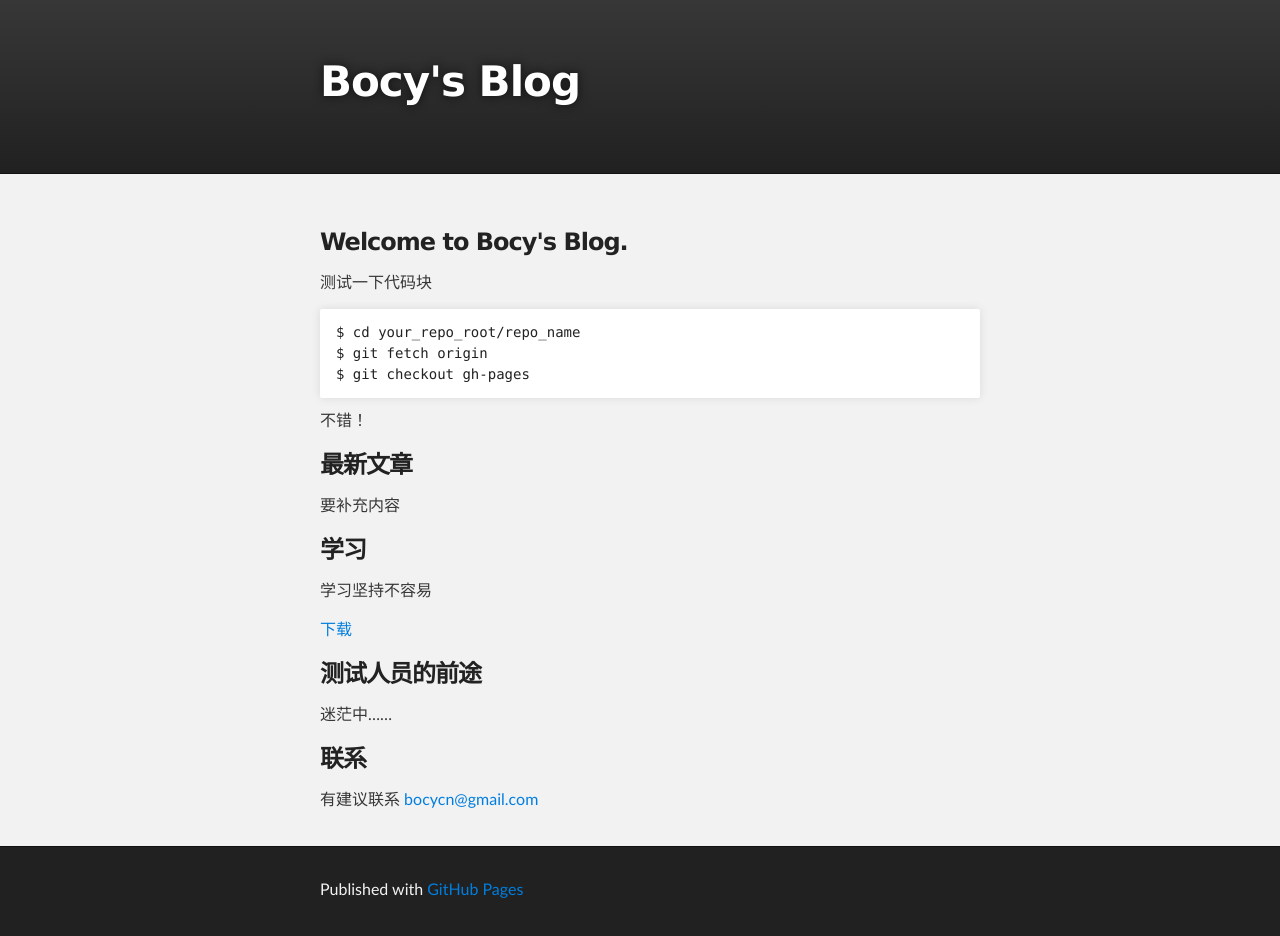
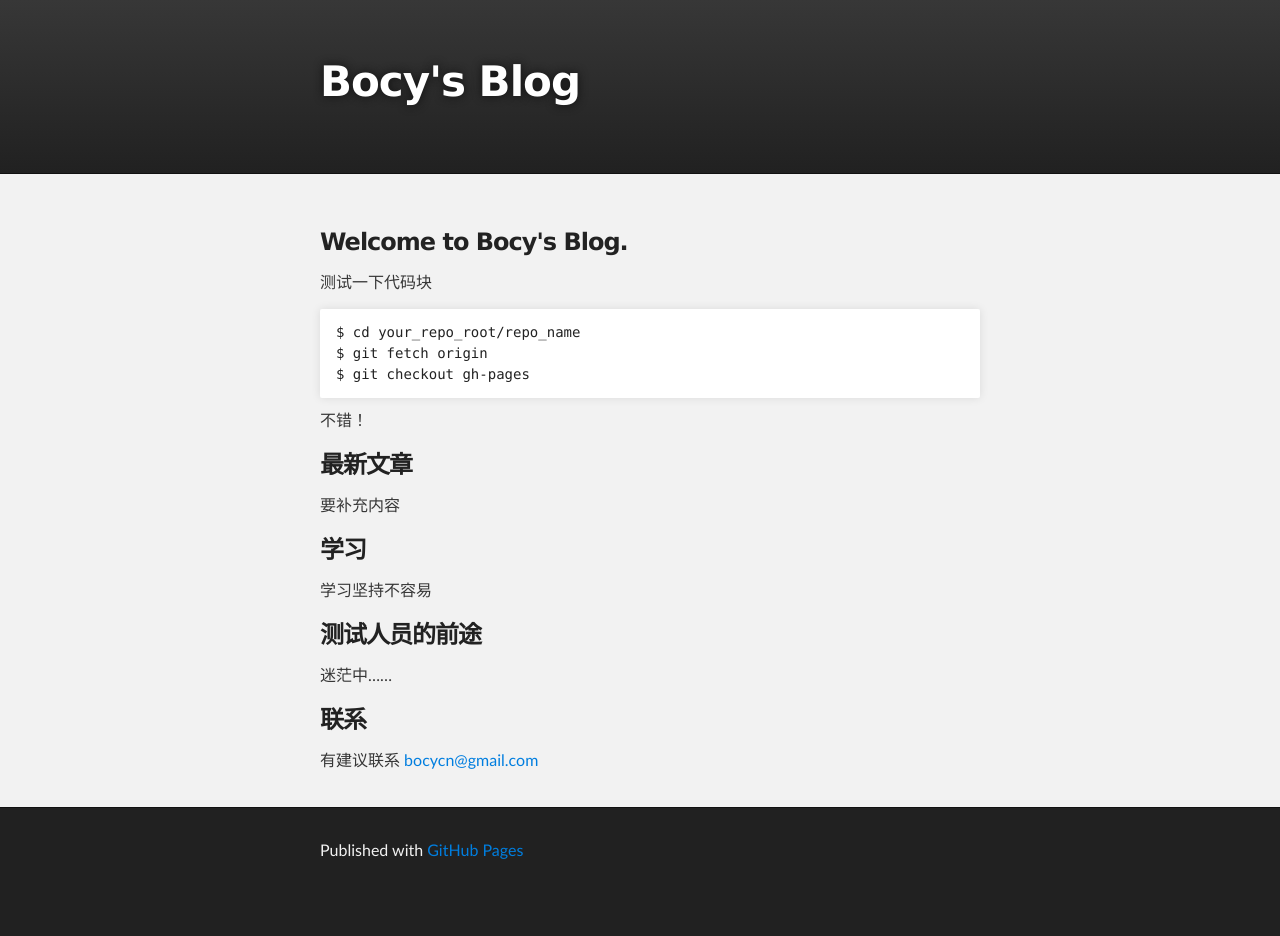
Before and after one commit to bocy/bocy.github.com, a Jekyll site: the page index.html, which Jekyll copies as it is, in a window 1280 px wide. Built offline with Jekyll 4.4.1, drawn with Linux system fonts in a browser that asks for light colours; after the commit the page ends 900 px from its top, so only the background shows below that.

Commit message:
Update index.html

```diff
--- a/index.html
+++ b/index.html
@@ -43,7 +43,6 @@ $ git checkout gh-pages
 
 <p>学习坚持不容易</p>
 
-<p id=dowloads ><a href="http://www.test.com/tt.zip">下载</a></p>
 
 <h3>测试人员的前途</h3>
 
```
